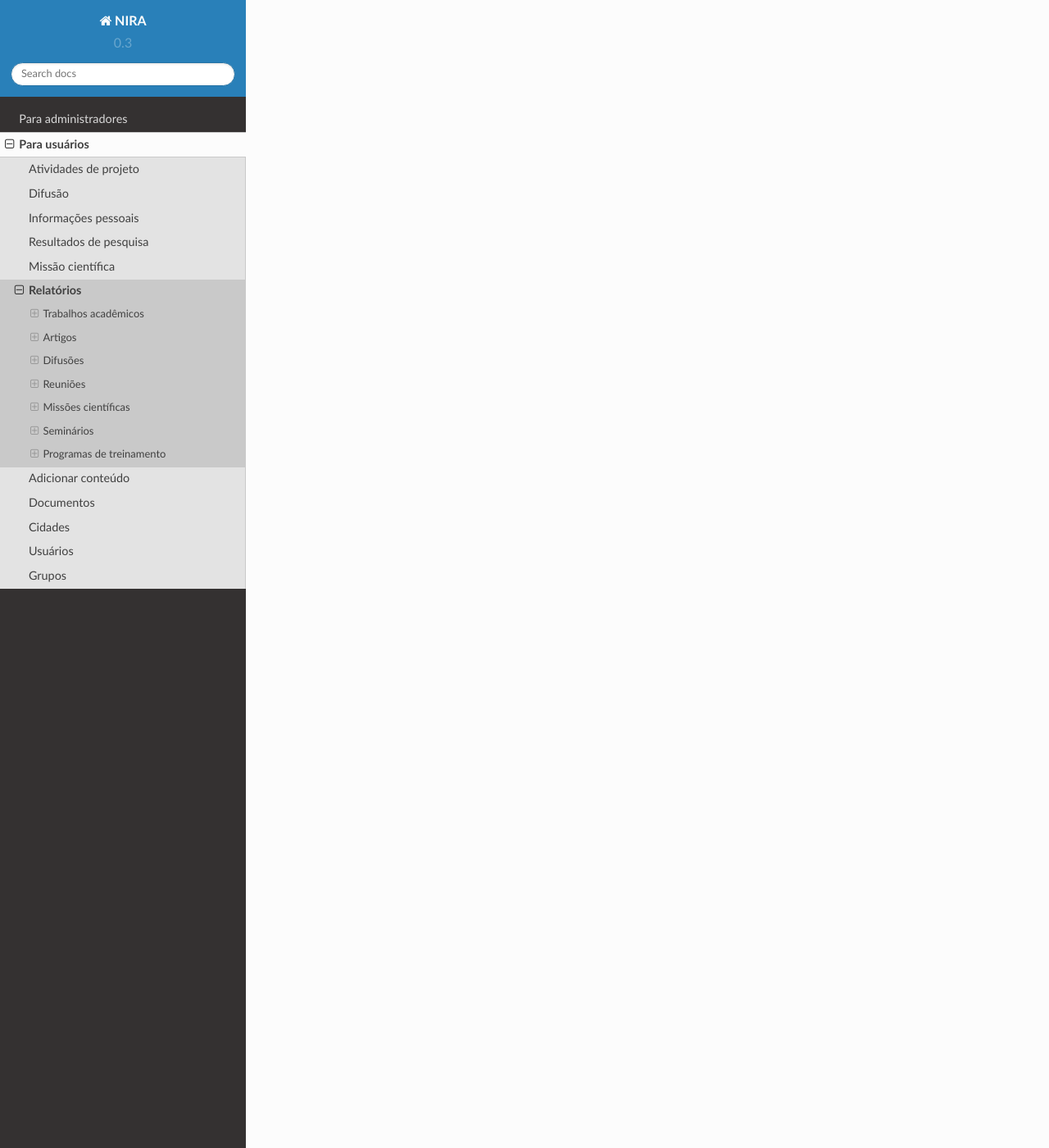
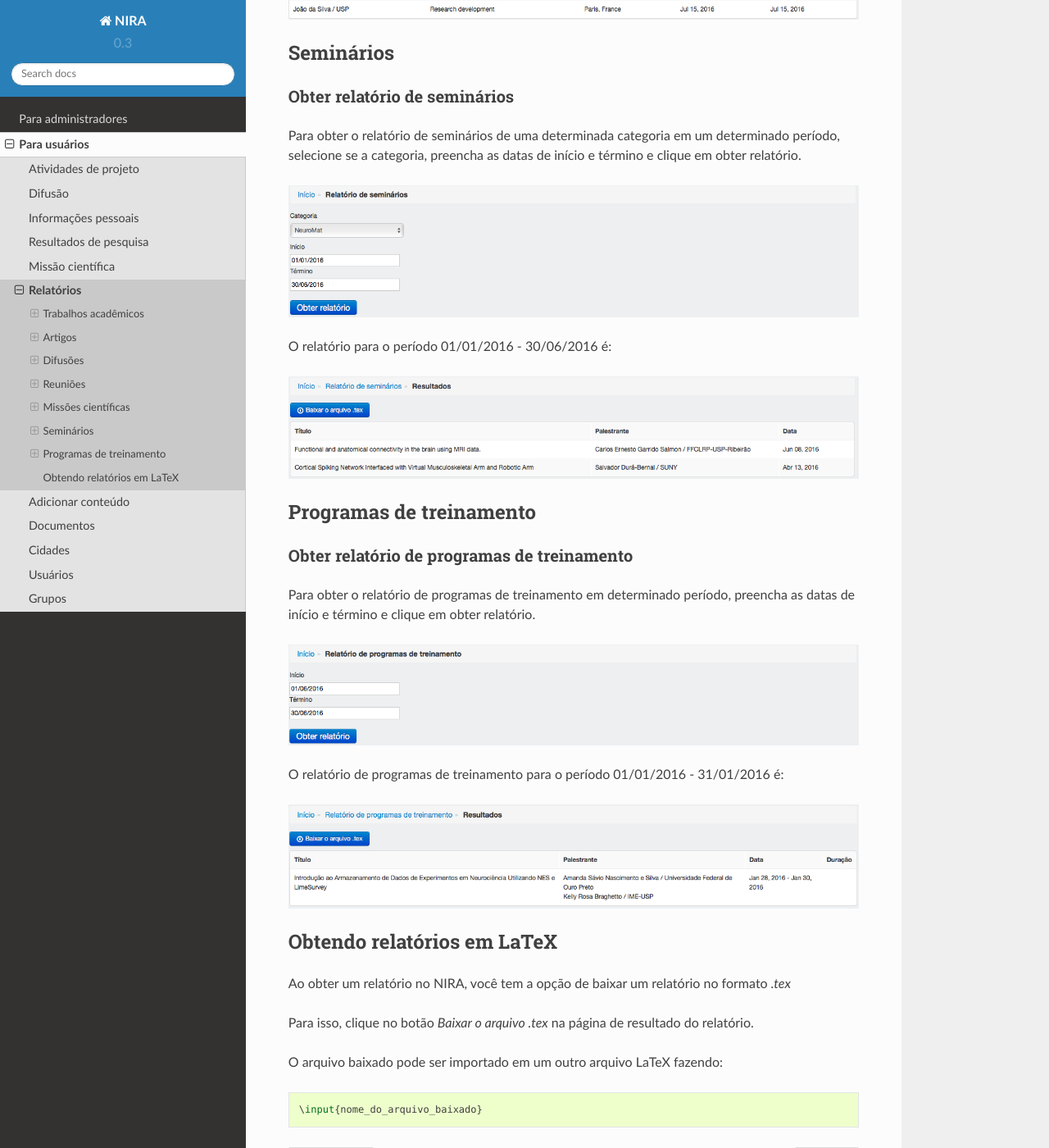
Before and after one commit to neuromat/intranet, a Sphinx documentation site: the page built from docs/source/relatorios/main.rst, in a window 1280 px wide and 1400 px high, scrolled down 3579 px. Shown: the whole window at 82% size. Built offline with Sphinx 7.4.7 and the Read the Docs theme 2.0.0, drawn with Linux system fonts in a browser that asks for light colours; some of the changed text lies outside the part shown.

Commit message:
NIRA-114 - Update translations Documents update.

```diff
--- a/docs/source/relatorios/main.rst
+++ b/docs/source/relatorios/main.rst
@@ -2,7 +2,8 @@
 Relatórios
 ==========
 
-Informações sobre os relatórios que podem ser gerados no NIRA.
+Os relatórios apresentam as informações cadastradass no sistema em determinado período e podem ser exportados para o LaTeX.
+
 
 .. image:: imagens/relatorios.png
 
@@ -32,6 +33,9 @@
 
 .. image:: imagens/artigos.png
 
+Para o período de 01/05/2015 - 15/08/2016, o começo do relatório de artigos apresentado é o seguinte:
+
+.. image:: imagens/relatorio_artigos.png
 
 ********
 Difusões
@@ -45,6 +49,9 @@
 
 .. image:: imagens/difusoes.png
 
+Para o período de 01/07/2016 - 31/07/2016, o relatório de difusões apresentado é o seguinte:
+
+.. image:: imagens/relatorio_difusoes.png
 
 ********
 Reuniões
@@ -58,8 +65,9 @@
 
 .. image:: imagens/reunioes.png
 
-:Campos obrigatórios:
+Um relatório de reuniões para o período de 01/11/2015 - 31/11/2015 é o seguinte:
 
+.. image:: imagens/relatorio_reunioes.png
 
 *******************
 Missões científicas
@@ -73,6 +81,9 @@
 
 .. image:: imagens/missoes_cientificas.png
 
+O resultado de missões científicas para o período 01/07/2016 - 31/07/2016 é:
+
+.. image:: imagens/relatorio_missoes_cientificas.png
 
 **********
 Seminários
@@ -86,6 +97,9 @@
 
 .. image:: imagens/seminarios.png
 
+O relatório para o período 01/01/2016 - 30/06/2016 é:
+
+.. image:: imagens/relatorio_seminarios.png
 
 ************************
 Programas de treinamento
@@ -98,3 +112,19 @@
 Para obter o relatório de programas de treinamento em determinado período, preencha as datas de início e término e clique em obter relatório.
 
 .. image:: imagens/programas_treinamento.png
+
+O relatório de programas de treinamento para o período 01/01/2016 - 31/01/2016 é:
+
+.. image:: imagens/relatorio_programas_treinamento.png
+
+******************************
+Obtendo relatórios em LaTeX
+******************************
+
+Ao obter um relatório no NIRA, você tem a opção de baixar um relatório no formato *.tex*
+
+Para isso, clique no botão *Baixar o arquivo .tex* na página de resultado do relatório.
+
+O arquivo baixado pode ser importado em um outro arquivo LaTeX fazendo::
+
+    \input{nome_do_arquivo_baixado}
```
Also changed, not shown: docs/source/relatorios/imagens/artigos.png, docs/source/relatorios/imagens/difusoes.png, docs/source/relatorios/imagens/latex_artigos_parcial.png (added), docs/source/relatorios/imagens/missoes_cientificas.png, docs/source/relatorios/imagens/programas_treinamento.png, docs/source/relatorios/imagens/relatorio_artigos.png (added), docs/source/relatorios/imagens/relatorio_difusoes.png (added), docs/source/relatorios/imagens/relatorio_missoes_cientificas.png (added), docs/source/relatorios/imagens/relatorio_programas_treinamento.png (added), docs/source/relatorios/imagens/relatorio_reunioes.png (added), docs/source/relatorios/imagens/relatorio_seminarios.png (added), docs/source/relatorios/imagens/reunioes.png, docs/source/relatorios/imagens/seminarios.png, 1 other file.
